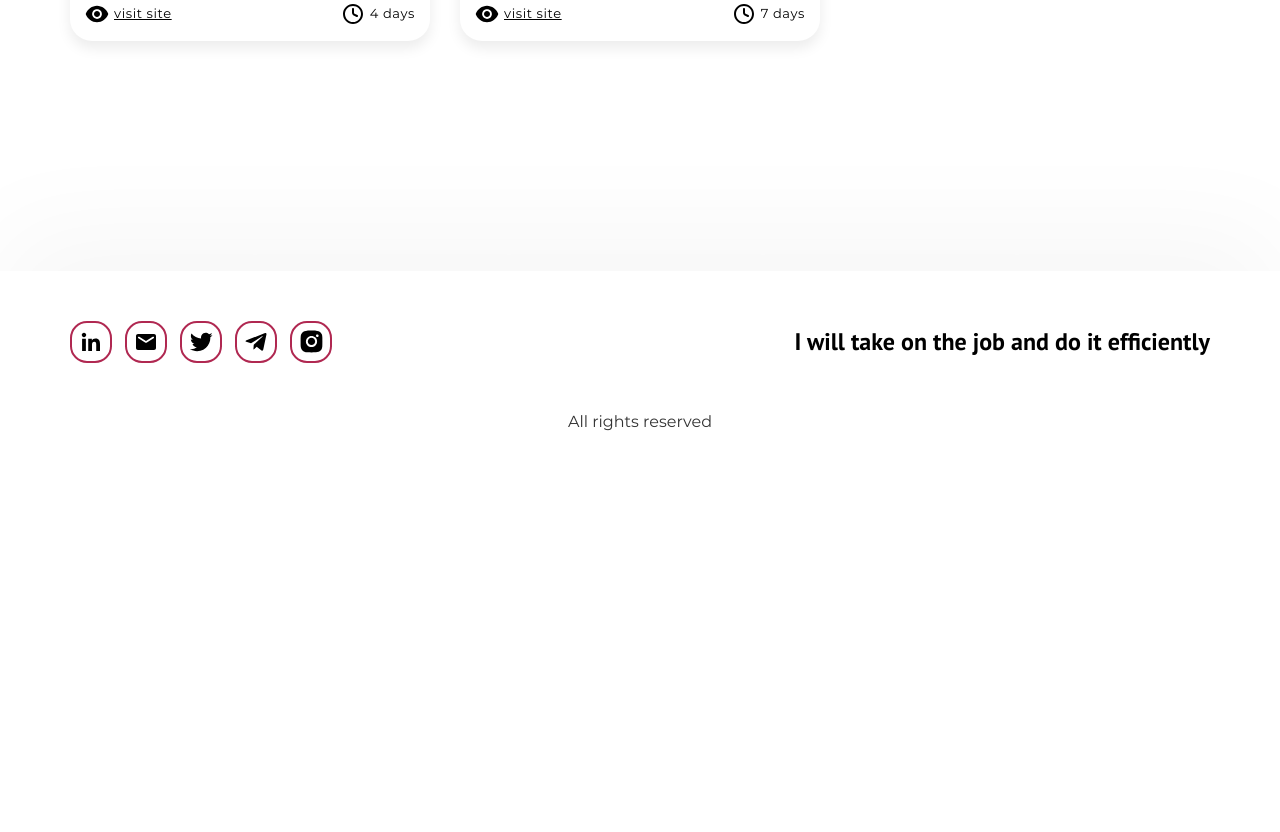
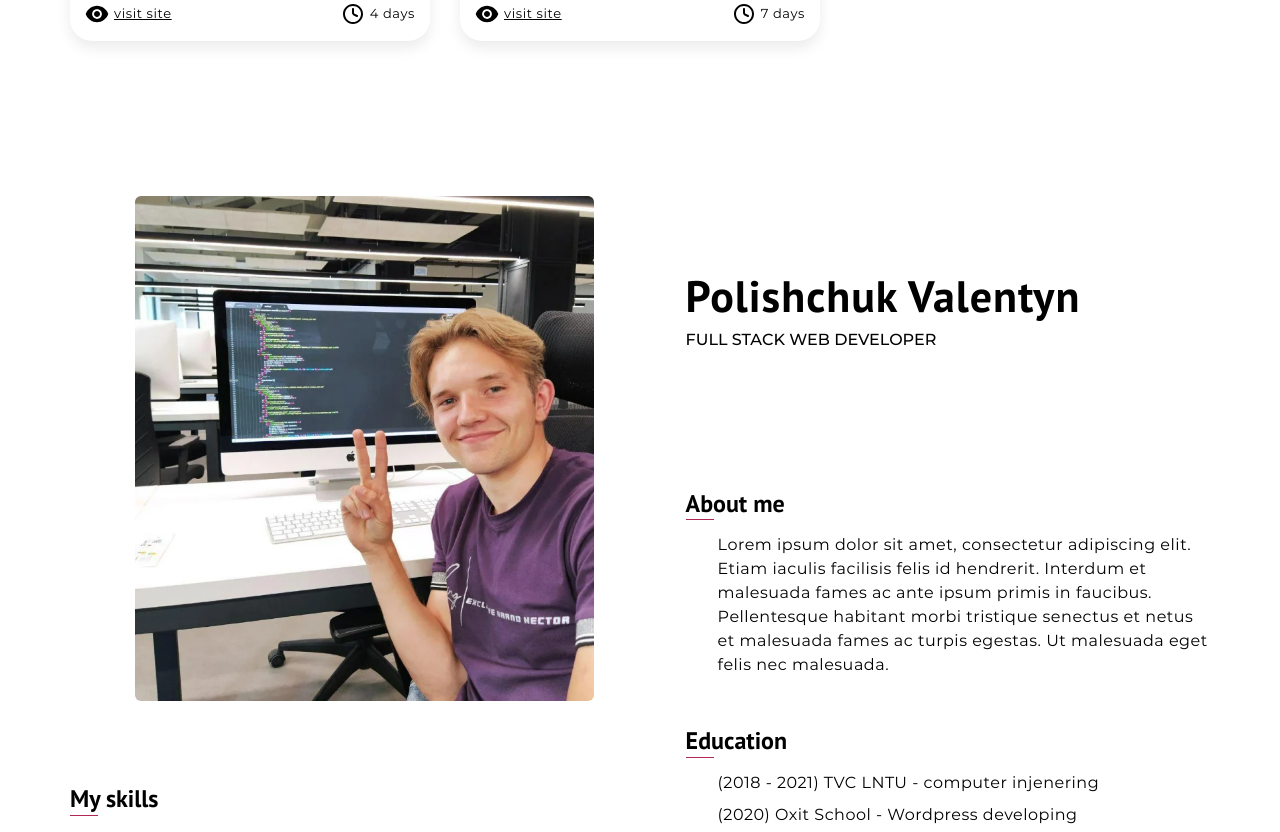
Before and after one commit to vstruk01/portfolio, a Vue app: page / in a window 1280 px wide. Shown: the part 1940-2772 px from the top of the page. Before the commit the page ends 2421 px from the top, so only its background shows below. Built offline with nearby package versions, Linux system fonts and the light colour scheme.

Commit message:
added about block

```diff
--- a/src/components/PortfolioProfile.vue
+++ b/src/components/PortfolioProfile.vue
@@ -5,7 +5,7 @@
     </div>
     <div class="wrapper">
       <h5 class="profile__name">Polishchuk Valentyn</h5>
-      <span class="profile__specialization">Frontend Developer</span>
+      <span class="profile__specialization">Full stack Web Developer</span>
     </div>
   </div>
 </template>
--- /dev/null
+++ b/src/components/home/SkillsSection.vue
@@ -0,0 +1,225 @@
+<template>
+  <section class="skills-section me">
+    <div class="container">
+      <div class="left-side">
+        <div class="me-outline">
+          <img
+            src="../../assets/images/me.webp"
+            alt="Valentyn Polishchuk"
+            class="me__img"
+          />
+        </div>
+        <div class="me-block me__skills">
+          <h6 class="me-block__title">My skills</h6>
+          <p class="me-block__text">
+            Web application, design Figma, WordPress, Tilda, SEO, layout, 3D
+            modelling Blender, Webpack, git, Docker, SMM.
+          </p>
+        </div>
+        <div class="me-block me__langs">
+          <h6 class="me-block__title">Skills range</h6>
+          <ul class="skills-list">
+            <li class="skill-item" v-for="skill in skills" :key="skill.id">
+              <div class="skill-item__name">
+                <span>{{ skill.name }}</span>
+              </div>
+              <div class="skill-range">
+                <span class="line"></span>
+                <span class="dot" :style="`left: ${skill.value}%`"></span>
+              </div>
+            </li>
+          </ul>
+        </div>
+      </div>
+      <div class="right-side">
+        <div class="who-i-am">
+          <h2 class="me__name">Polishchuk Valentyn</h2>
+          <p class="me__specialization">Full stack Web Developer</p>
+        </div>
+        <div class="me-block me__about">
+          <h6 class="me-block__title">About me</h6>
+          <p class="me-block__text">
+            Lorem ipsum dolor sit amet, consectetur adipiscing elit. Etiam
+            iaculis facilisis felis id hendrerit. Interdum et malesuada fames ac
+            ante ipsum primis in faucibus. Pellentesque habitant morbi tristique
+            senectus et netus et malesuada fames ac turpis egestas. Ut malesuada
+            eget felis nec malesuada.
+          </p>
+        </div>
+        <div class="me-block me__education">
+          <h6 class="me-block__title">Education</h6>
+          <ul class="me-block__list">
+            <li class="list-item">
+              (2018 - 2021) TVC LNTU - computer injenering
+            </li>
+            <li class="list-item">(2020) Oxit School - Wordpress developing</li>
+            <li class="list-item">(2021 - 2023) LNTU - ciber security</li>
+          </ul>
+        </div>
+        <div class="me-block me__works">
+          <h6 class="me-block__title">Work experience</h6>
+          <ul class="me-block__list">
+            <li class="list-item">
+              WordPress developer (Internet Devels) - April 2021 - August 2021
+            </li>
+          </ul>
+        </div>
+      </div>
+    </div>
+  </section>
+</template>
+
+<script>
+export default {
+  name: "SkillsSection",
+  data() {
+    return {
+      skills: [
+        {
+          id: 0,
+          name: "JS",
+          value: 80,
+        },
+        {
+          id: 1,
+          name: "Vue",
+          value: 75,
+        },
+        {
+          id: 2,
+          name: "WordPress",
+          value: 60,
+        },
+        {
+          id: 3,
+          name: "HTML",
+          value: 92,
+        },
+        {
+          id: 4,
+          name: "CSS3/SCSS",
+          value: 85,
+        },
+        {
+          id: 5,
+          name: "Design",
+          value: 35,
+        },
+        {
+          id: 6,
+          name: "3D",
+          value: 20,
+        },
+      ],
+    };
+  },
+};
+</script>
+
+<style lang="scss">
+.skills-section {
+  margin-top: 40px;
+  .container {
+    display: flex;
+    justify-content: space-between;
+  }
+  .left-side,
+  .right-side {
+    flex: 0 0 46%;
+  }
+}
+.me {
+  .me-outline {
+    width: 100%;
+    padding: 65px 0 0 65px;
+    margin-bottom: 80px;
+  }
+  &__img {
+    width: 100%;
+    border-radius: 6px;
+  }
+  .who-i-am {
+    margin: 140px 0;
+  }
+  &__name {
+    font-family: "PTSans", sans-serif;
+    font-size: 44px;
+    font-weight: 700;
+    letter-spacing: 1px;
+  }
+  &__specialization {
+    font-family: "Montserrat", sans-serif;
+    text-transform: uppercase;
+    font-weight: 500;
+    margin-top: 10px;
+  }
+  .me-block {
+    margin-top: 50px;
+    &__title {
+      font-family: "PTSans", sans-serif;
+      font-size: 24px;
+      margin-bottom: 16px;
+      font-weight: 700;
+      position: relative;
+      &::before {
+        content: "";
+        position: absolute;
+        left: 0;
+        bottom: -3px;
+        width: 28px;
+        height: 1px;
+        background: #b02851;
+      }
+    }
+    &__text,
+    &__list {
+      font-family: "Montserrat", sans-serif;
+      padding-left: 32px;
+      line-height: 24px;
+      letter-spacing: 0.5px;
+    }
+    .list-item {
+      margin-bottom: 8px;
+    }
+  }
+  .skills-list {
+    padding-left: 32px;
+  }
+  .skill-item {
+    display: flex;
+    align-items: center;
+    justify-content: space-between;
+    margin-top: 20px;
+
+    &__name {
+      font-family: "PTSans", sans-serif;
+      font-size: 18px;
+      font-weight: 700;
+      line-height: 18px;
+      border: 1px solid #b02851;
+      padding: 13px;
+      letter-spacing: 2px;
+      border-radius: 15px;
+    }
+    .skill-range {
+      width: 45%;
+      position: relative;
+      .line {
+        display: inline-block;
+        width: 100%;
+        height: 2px;
+        background: rgba(#000, 0.5);
+      }
+      .dot {
+        display: inline-block;
+        position: absolute;
+        top: calc(50% - 2px);
+        width: 12px;
+        height: 12px;
+        border-radius: 10px;
+        background: #b02851;
+      }
+    }
+  }
+}
+</style>
--- a/src/views/Home.vue
+++ b/src/views/Home.vue
@@ -2,17 +2,20 @@
   <main class="main home">
     <HeaderSection />
     <CasesSection />
+    <SkillsSection />
   </main>
 </template>
 
 <script>
 import HeaderSection from "@/components/home/HeaderSection";
 import CasesSection from "@/components/home/CasesSection";
+import SkillsSection from "@/components/home/SkillsSection";
 export default {
   name: "Home",
   components: {
     HeaderSection,
     CasesSection,
+    SkillsSection,
   },
 };
 </script>
```
Also changed, not shown: src/assets/images/me.webp (added).
